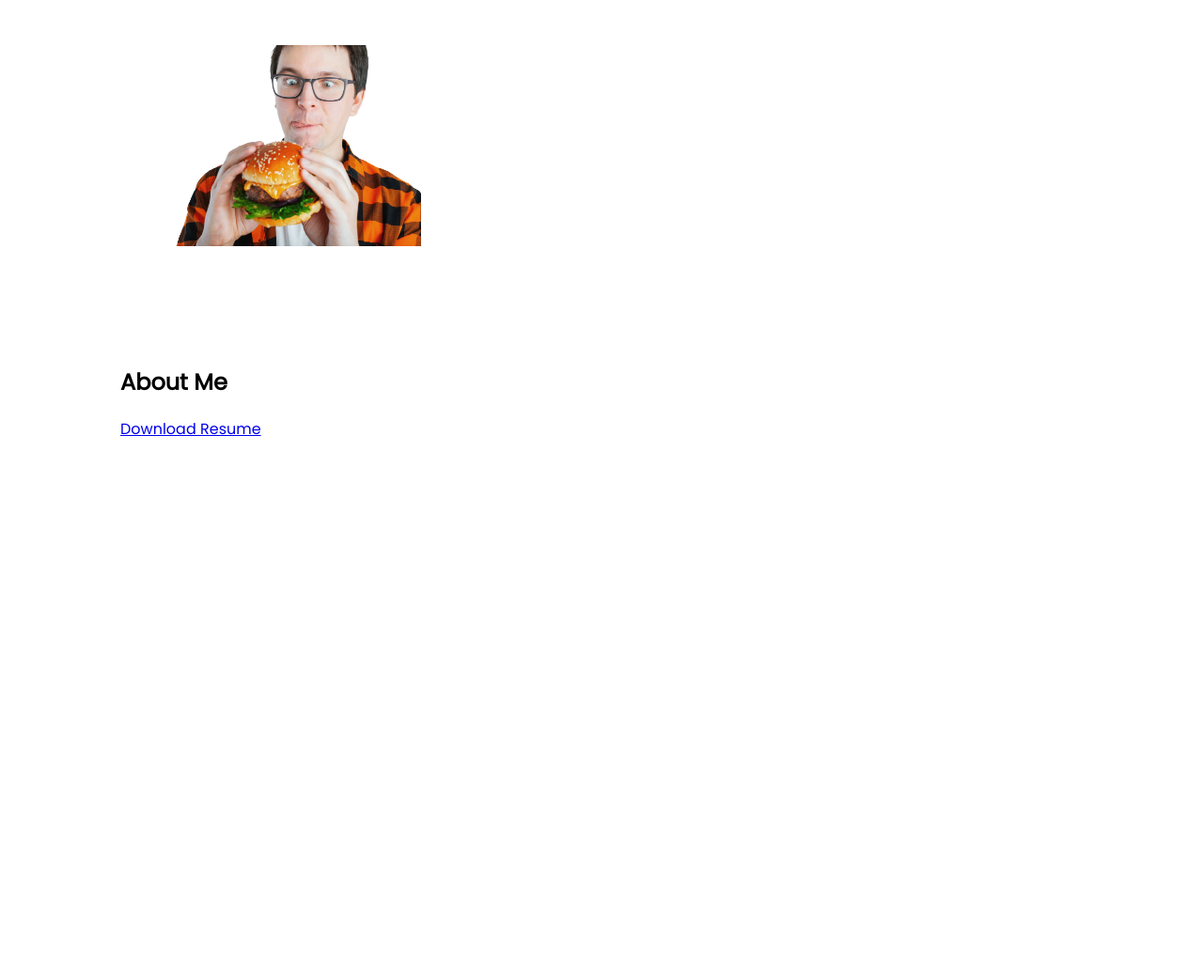
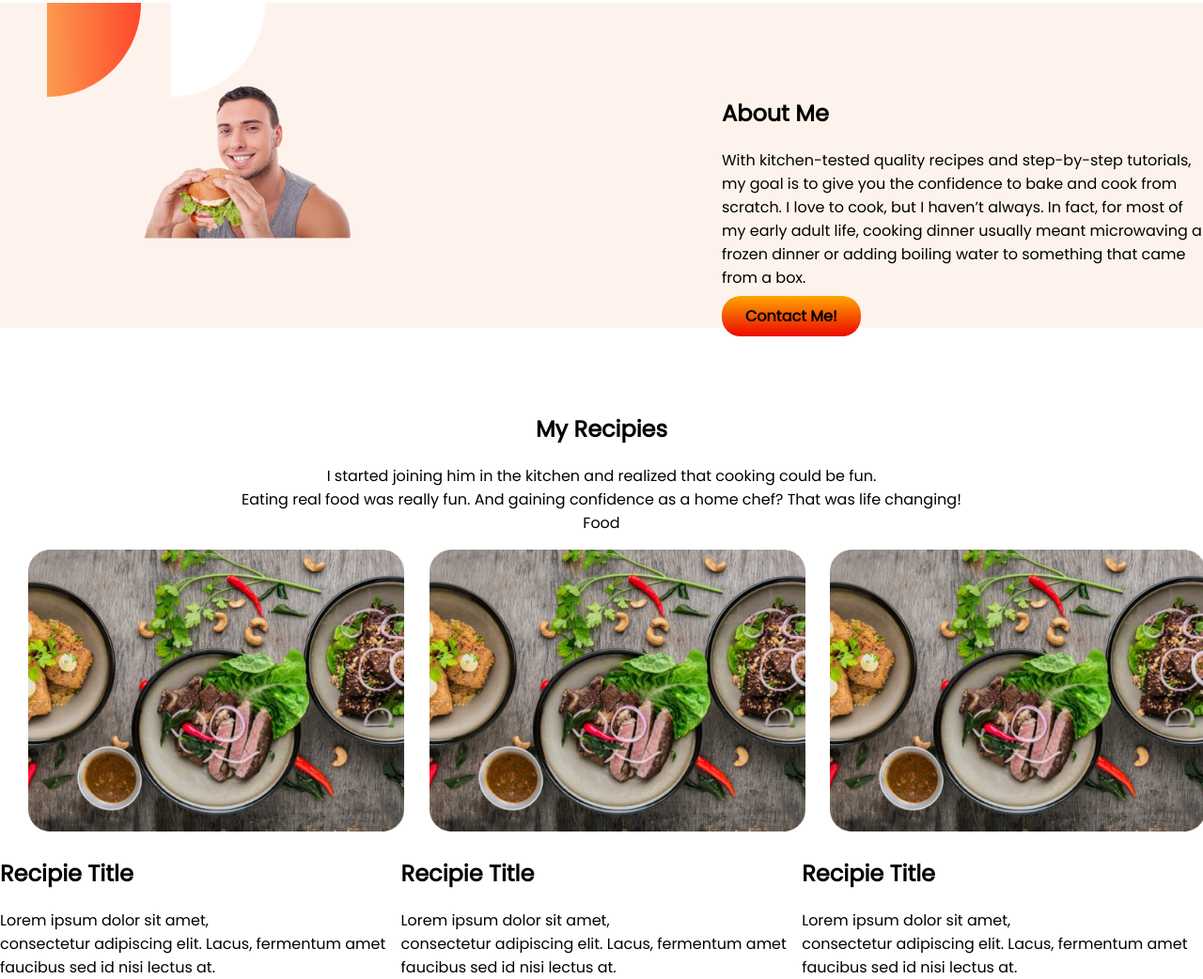
Before and after one commit to MinhajulAkib/food-website, a plain HTML site: page index.html in a window 1280 px wide. Shown: the part 529-1571 px from the top of the page at 94% size. Before the commit the page ends 998 px from the top, so only its background shows below. Drawn offline with Linux system fonts and the light colour scheme.

Commit message:
recipe added

```diff
--- a/index.html
+++ b/index.html
@@ -10,7 +10,7 @@
     <link href="https://fonts.googleapis.com/css2?family=Poppins&display=swap" rel="stylesheet">
     <link rel="stylesheet" type="text/css" href="style.css">
 </head>
-<body>
+<>
     <section class="header-section fix-container">
         <div class="content-section">
             <h1><span class="skip-color">Skip</span> The Diet,<br>
@@ -25,18 +25,60 @@
                  <img src="images/male/31602633-happy-man-with-unhealthy-burger-sandwich-in-hand-get-ready-to-eat-isolated-on-a-white-background-fas-removebg-preview.png" alt="akib">
             </div>
     </section>
-    <section class="body-section flexible-container">
+    <section class="body-section fix-container">
         <div class="content-section">
-            <img src="images/male/young-guy-holding-fresh-burger_79782-176-removebg-preview.png" alt="akib">
+            <img src="images/male/attractive-man-eating-hamburger-he-260nw-310832510-removebg-preview.png" alt="akib">
 
         </div>
-        <div class="content-section">
+        <div class="content-section about">
           <h1>About Me</h1>
           <p>
-
+            With kitchen-tested quality recipes and step-by-step tutorials,<br>
+            my goal is to give you the confidence to bake and cook from scratch.
+            I love to cook, but I haven’t always. In fact, for most of my early
+            adult life, cooking dinner usually meant microwaving a frozen dinner
+            or adding boiling water to something that came from a box.
           </p>
-          <a class="link-button" target="_blank" href="cv/Minhajul Islamcv.pdf" alt="Resume">Download Resume</a>
+          <a class="button" target="_blank" href="#" alt="contact">Contact Me!</a>
         </div>
     </section>
+    <div class="content-header">
+        <h2>My Recipies</h2>
+        <p> I started joining him in the kitchen and realized that cooking could be fun.<br>
+            Eating real food was really fun. And gaining confidence as a home chef?
+            That was life changing!<br>
+            Food</p>
+    </div>
+        <div class="recipe-container">
+            <div class="card">
+            <img src="images/food/Project Cover1.jpg" alt="food">
+                <h2>Recipie Title</h2>
+                <p>Lorem ipsum dolor sit amet,<br>
+                    consectetur adipiscing elit. Lacus,
+                    fermentum amet faucibus sed id nisi
+                    lectus at.
+                </p>
+            </div>
+            <div class="recipe-container">
+                <div class="card">
+                <img src="images/food/Project Cover1.jpg" alt="food">
+                <h2>Recipie Title</h2>
+                    <p>Lorem ipsum dolor sit amet,<br>
+                        consectetur adipiscing elit. Lacus,
+                        fermentum amet faucibus sed id nisi
+                        lectus at.
+                    </p>
+                </div>
+                <div class="recipe-container">
+                    <div class="card">
+                    <img src="images/food/Project Cover1.jpg" alt="food">
+                        <h2>Recipie Title</h2>
+                        <p>Lorem ipsum dolor sit amet,<br>
+                            consectetur adipiscing elit. Lacus,
+                            fermentum amet faucibus sed id nisi
+                            lectus at.
+                        </p>
+                    </div>
+                </div>
 </body>
 </html>
--- a/style.css
+++ b/style.css
@@ -1,11 +1,14 @@
+* {
+  box-sizing: border-box;
+}
 body {
   font-family: "Poppins", sans-serif;
   margin: 0;
   padding: 0;
 }
-.header-section h1{
-    font-size: 40px;
-    font-weight: bolder;
+.header-section h1 {
+  font-size: 40px;
+  font-weight: bolder;
 }
 .skip-color {
   color: orange;
@@ -17,7 +20,7 @@ body {
 .content-section {
   width: 50%;
   padding-left: 10%;
-  margin-top: 120px;
+  margin-top: 80px;
 }
 .button {
   text-decoration: none;
@@ -34,3 +37,31 @@ body {
 .content-section img {
   width: 50%;
 }
+.body-section {
+  background-image: url(images/shapes/7.png);
+  background-repeat: no-repeat;
+}
+.content-header {
+  text-align: center;
+}
+
+.card {
+    float: left;
+    width: 33.33%;
+    height: 20px;
+}
+.recipe-container::after {
+    content: "";
+    clear: both;
+    height: 20px;
+}
+.recipe-container img{
+    height: 300px;
+    width:400px;
+    margin-left: 30px;
+    border-radius: 10px;
+    -webkit-border-radius: 10px;
+    -moz-border-radius: 10px;
+    -ms-border-radius: 10px;
+    -o-border-radius: 10px;
+}
```
